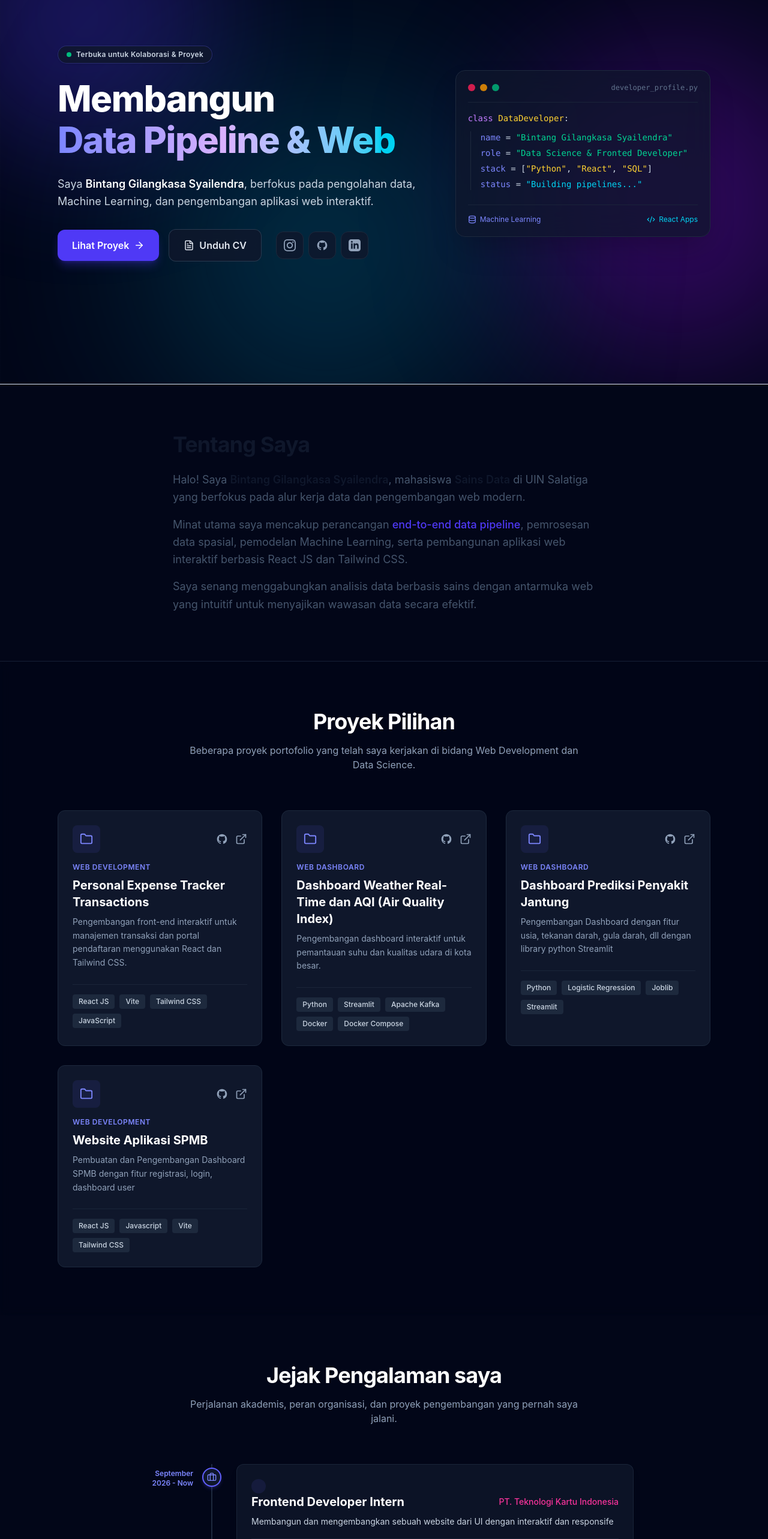
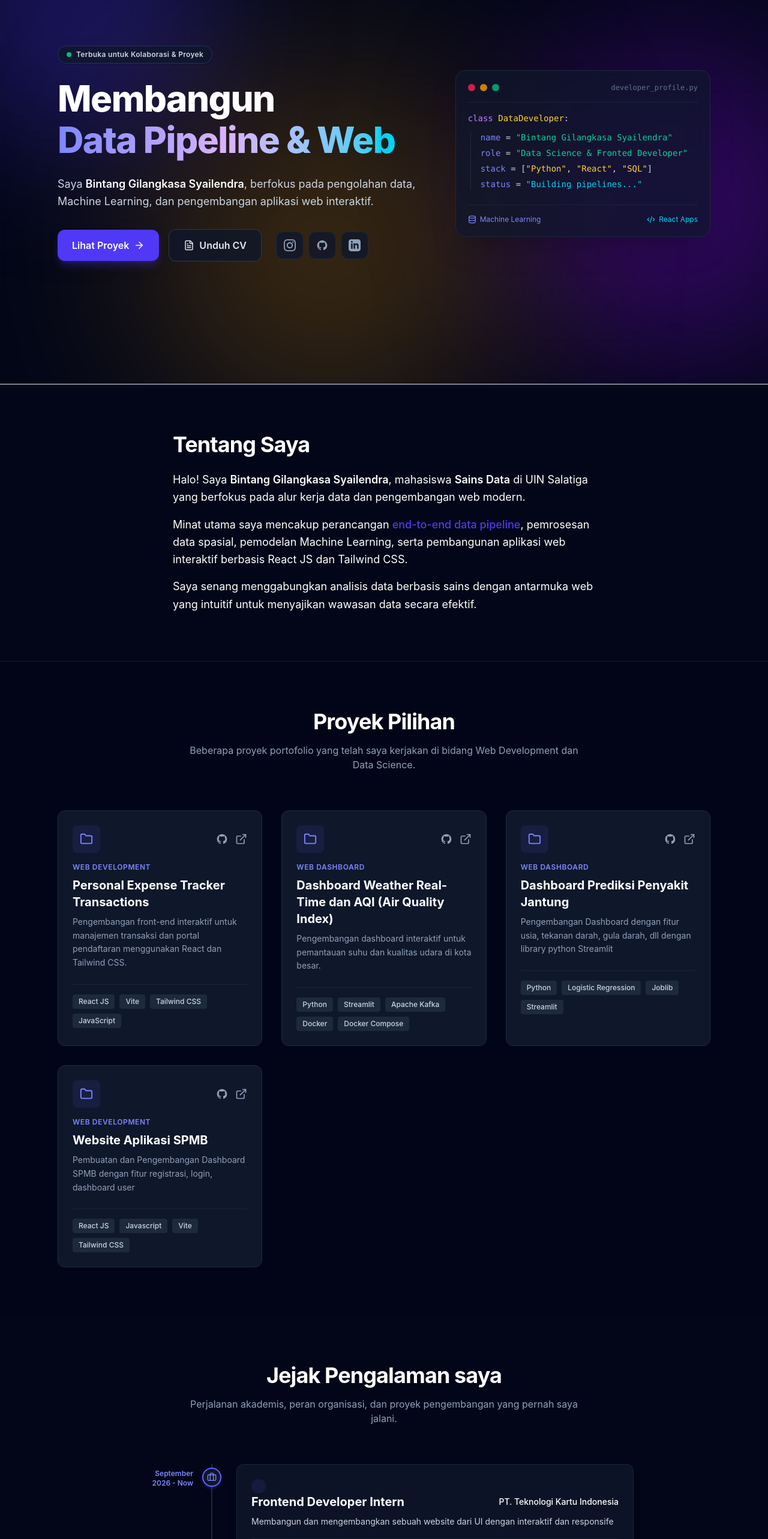
Before and after one commit to BintangGilangkasa/angkasa-semesta, a React (Vite) app: page / in a window 1280 px wide. Shown: the part 160-2726 px from the top of the page at 60% size. Built offline with nearby package versions, Linux system fonts and the light colour scheme.

Commit message:
delete light mode

```diff
--- a/src/App.jsx
+++ b/src/App.jsx
@@ -15,7 +15,7 @@ export default function App() {
         <div className="fixed inset-0 pointer-events-none z-0 overflow-hidden">
           <div className="absolute -top-20 -left-20 w-72 sm:w-125 h-72 sm:h-125 bg-indigo-600/30 rounded-full blur-[90px] sm:blur-[120px] animate-blob" />
           <div className="absolute top-[35%] -right-20 w-72 sm:w-125 h-72 sm:h-125 bg-purple-600/30 rounded-full blur-[90px] sm:blur-[120px] animate-blob animation-delay-2000" />
-          <div className="absolute -bottom-20 left-[20%] w-72 sm:w-125 h-72 sm:h-125 bg-cyan-600/30 rounded-full blur-[90px] sm:blur-[120px] animate-blob animation-delay-4000" />
+          <div className="absolute -bottom-20 left-[20%] w-72 sm:w-125 h-72 sm:h-125 bg-yellow-600/30 rounded-full blur-[90px] sm:blur-[120px] animate-blob animation-delay-4000" />
 
           {/* 2. Perbaiki sintaks arbitrary background size Tailwind */}
           <div className="absolute inset-0 bg-[linear-gradient(to_right,#1e293b15_1px,transparent_1px),linear-gradient(to_bottom,#1e293b15_1px,transparent_1px)] bg-size:[4rem_4rem]" />
--- a/src/components/layout/Navbar.jsx
+++ b/src/components/layout/Navbar.jsx
@@ -1,5 +1,6 @@
 import { Menu, X } from "lucide-react";
 import React, {useState} from "react";
+import ThemeToggle from "../common/ThemeToogle";
 
 export default function Navbar() {
     const [isOpen, setIsOpen] = useState(false);
@@ -29,6 +30,7 @@ export default function Navbar() {
                                 {link.name}
                             </a>
                         ))}
+
                     </div>
 
                     {/* Mobile Menu Open */}
--- a/src/components/sections/AboutSection.jsx
+++ b/src/components/sections/AboutSection.jsx
@@ -8,14 +8,14 @@ export default function AboutSection() {
       <div className="max-w-3xl mx-auto px-4 sm:px-6 lg:px-8 t8ext-center">
 
         {/* Judul Utama */}
-        <h2 className="text-3xl font-bold tracking-tight sm:text-4xl text-slate-900 dark:text-white mb-6">
+        <h2 className="text-3xl font-bold tracking-tight sm:text-4xl text-white mb-6">
           Tentang Saya
         </h2>
 
         {/* Deskripsi Teks Polos Rata Tengah */}
-        <div className="space-y-4 text-slate-600 dark:text-slate-300 text-base sm:text-lg leading-relaxed">
+        <div className="space-y-4 text-white text-base sm:text-lg leading-relaxed">
           <p>
-            Halo! Saya <strong className="text-slate-900 dark:text-white font-semibold">{profileData?.name || "Bintang Gilangkasa"}</strong>, mahasiswa <strong className="text-slate-900 dark:text-white font-semibold">Sains Data</strong> di UIN Salatiga yang berfokus pada alur kerja data dan pengembangan web modern.
+            Halo! Saya <strong className="text-white font-semibold">{profileData?.name || "Bintang Gilangkasa"}</strong>, mahasiswa <strong className="text-white font-semibold">Sains Data</strong> di UIN Salatiga yang berfokus pada alur kerja data dan pengembangan web modern.
           </p>
           <p>
             Minat utama saya mencakup perancangan <span className="text-indigo-600 dark:text-indigo-400 font-medium">end-to-end data pipeline</span>, pemrosesan data spasial, pemodelan Machine Learning, serta pembangunan aplikasi web interaktif berbasis React JS dan Tailwind CSS.
--- a/src/components/sections/ContactSection.jsx
+++ b/src/components/sections/ContactSection.jsx
@@ -44,12 +44,12 @@ export default function ContactSection() {
   ];
 
   return (
-    <section id="contact" className="py-24 bg-transparent text-slate-800 dark:text-white border-t border-slate-200 dark:border-slate-800/80 transition-colors duration-300">
+    <section id="contact" className="py-24 bg-transparent text-slate-800 dark:text-white border-t border-slate-800/80 transition-colors duration-300">
       <div className="max-w-4xl mx-auto px-4 sm:px-6 lg:px-8 text-center">
 
         {/* Header / Subtitle */}
         <div className="max-w-2xl mx-auto space-y-4 mb-12">
-          <span className="inline-block px-3 py-1 rounded-full bg-indigo-500/10 border border-indigo-500/20 text-indigo-600 dark:text-indigo-400 text-xs font-semibold">
+          <span className="inline-block px-3 py-1 rounded-full bg-indigo-500/10 border border-indigo-500/20 text-indigo-400 text-xs font-semibold">
             Mari Terhubung
           </span>
           <h2 className="text-3xl sm:text-4xl font-extrabold tracking-tight text-slate-900 dark:text-white">
@@ -66,15 +66,15 @@ export default function ContactSection() {
           {/* Email Direct Button */}
           <a
             href={`mailto:${email}`}
-            className="group p-5 bg-white/80 dark:bg-slate-900/80 border border-slate-200 dark:border-slate-800/80 hover:border-indigo-500/50 dark:hover:border-indigo-500/50 rounded-2xl transition-all duration-300 shadow-sm dark:shadow-none flex items-center justify-between text-left hover:-translate-y-0.5"
+            className="group p-5 bg-white/80 dark:bg-slate-900/80 border border-slate-800/80 hover:border-indigo-500/50 dark:hover:border-indigo-500/50 rounded-2xl transition-all duration-300 shadow-sm dark:shadow-none flex items-center justify-between text-left hover:-translate-y-0.5"
           >
             <div className="flex items-center gap-4">
-              <div className="p-3 bg-indigo-500/10 text-indigo-600 dark:text-indigo-400 rounded-xl group-hover:scale-110 transition-transform">
+              <div className="p-3 bg-indigo-500/10 text-indigo-400 rounded-xl group-hover:scale-110 transition-transform">
                 <Mail size={18} />
               </div>
               <div>
-                <p className="text-[10px] font-semibold text-slate-400 dark:text-slate-500 uppercase tracking-wider">Email Langsung</p>
-                <p className="text-xs sm:text-sm font-bold text-slate-800 dark:text-slate-100 group-hover:text-indigo-600 dark:group-hover:text-indigo-400 transition-colors">
+                <p className="text-[10px] font-semibold text-slate-500 uppercase tracking-wider">Email Langsung</p>
+                <p className="text-xs sm:text-sm font-bold text-slate-100 group-hover:text-indigo-400 transition-colors">
                   {email}
                 </p>
               </div>
@@ -83,15 +83,15 @@ export default function ContactSection() {
           </a>
 
           {/* Lokasi Card */}
-          <div className="group p-5 bg-white/80 dark:bg-slate-900/80 border border-slate-200 dark:border-slate-800/80 hover:border-indigo-500/50 dark:hover:border-indigo-500/50 rounded-2xl transition-all duration-300 shadow-sm dark:shadow-none flex items-center gap-4 text-left hover:-translate-y-0.5">
+          <div className="group p-5 bg-slate-900/80 border border-slate-800/80 hover:border-indigo-500/50 rounded-2xl transition-all duration-300 shadow-sm dark:shadow-none flex items-center gap-4 text-left hover:-translate-y-0.5">
             <div className="p-3 bg-indigo-500/10 text-indigo-600 dark:text-indigo-400 rounded-xl group-hover:scale-110 transition-transform">
               <MapPin size={22} />
             </div>
             <div>
-              <p className="text-[10px] font-semibold text-slate-400 dark:text-slate-500 uppercase tracking-wider">
+              <p className="text-[10px] font-semibold text-slate-500 uppercase tracking-wider">
                 Domisili
               </p>
-              <p className="text-xs sm:text-sm font-bold text-slate-800 dark:text-slate-100 group-hover:text-indigo-600 dark:group-hover:text-indigo-400 transition-colors">
+              <p className="text-xs sm:text-sm font-bold text-slate-100 group-hover:text-indigo-400 transition-colors">
                 {location}
               </p>
             </div>
@@ -100,8 +100,8 @@ export default function ContactSection() {
         </div>
 
         {/* Media Sosial Bar */}
-        <div className="pt-8 border-t border-slate-200 dark:border-slate-800/80">
-          <p className="text-xs font-semibold uppercase tracking-wider text-slate-400 dark:text-slate-500 mb-6">
+        <div className="pt-8 border-t border-slate-800/80">
+          <p className="text-xs font-semibold uppercase tracking-wider text-slate-500 mb-6">
             Temukan Saya Di Media Sosial
           </p>
 
@@ -112,7 +112,7 @@ export default function ContactSection() {
                 href={social.href}
                 target="_blank"
                 rel="noopener noreferrer"
-                className={`flex items-center gap-2.5 px-5 py-2.5 bg-white/80 dark:bg-slate-900/80 border border-slate-200 dark:border-slate-800/80 rounded-xl text-slate-700 dark:text-slate-300 text-sm font-semibold transition-all duration-300 shadow-sm dark:shadow-none hover:scale-105 ${social.colorClass}`}
+                className={`flex items-center gap-2.5 px-5 py-2.5 bg-slate-900/80 border border-slate-800/80 rounded-xl text-slate-300 text-sm font-semibold transition-all duration-300 shadow-sm dark:shadow-none hover:scale-105 ${social.colorClass}`}
               >
                 {social.icon}
                 <span>{social.name}</span>
--- a/src/components/sections/ExperienceSection.jsx
+++ b/src/components/sections/ExperienceSection.jsx
@@ -54,7 +54,7 @@ export default function ExperienceSection() {
                   <h3 className="text-xl font-bold text-white group-hover:text-indigo-300 transition-colors">
                     {exp.role}
                   </h3>
-                  <span className="text-sm font-medium group-hover:text-white  text-pink-500">
+                  <span className="text-sm font-medium group-hover:text-pink-500  text-white">
                     {exp.organization}
                   </span>
                 </div>
--- a/src/data/profile.js
+++ b/src/data/profile.js
@@ -2,7 +2,7 @@ export const profileData = {
     name: "Bintang Gilangkasa Syailendra",
     title: "Data Scienctist & Web Developer",
     bio: "Mahasiswa Data Science yang berfokus pada Machine Learning, Data Pipeline, dan Pengembangan Aplikasi Web modern.",
-    location: "Salatiga, Jawa Tengah",
+    location: "Salatiga, Indonesia",
     email: "bintanggilangkasaa@gmail.com",
     whatsapp: "https://wa.me/qr/LPJAJ75CA47WJ1",
     instagram: "https://instagram.com/bintanggilangkasaa",
```
